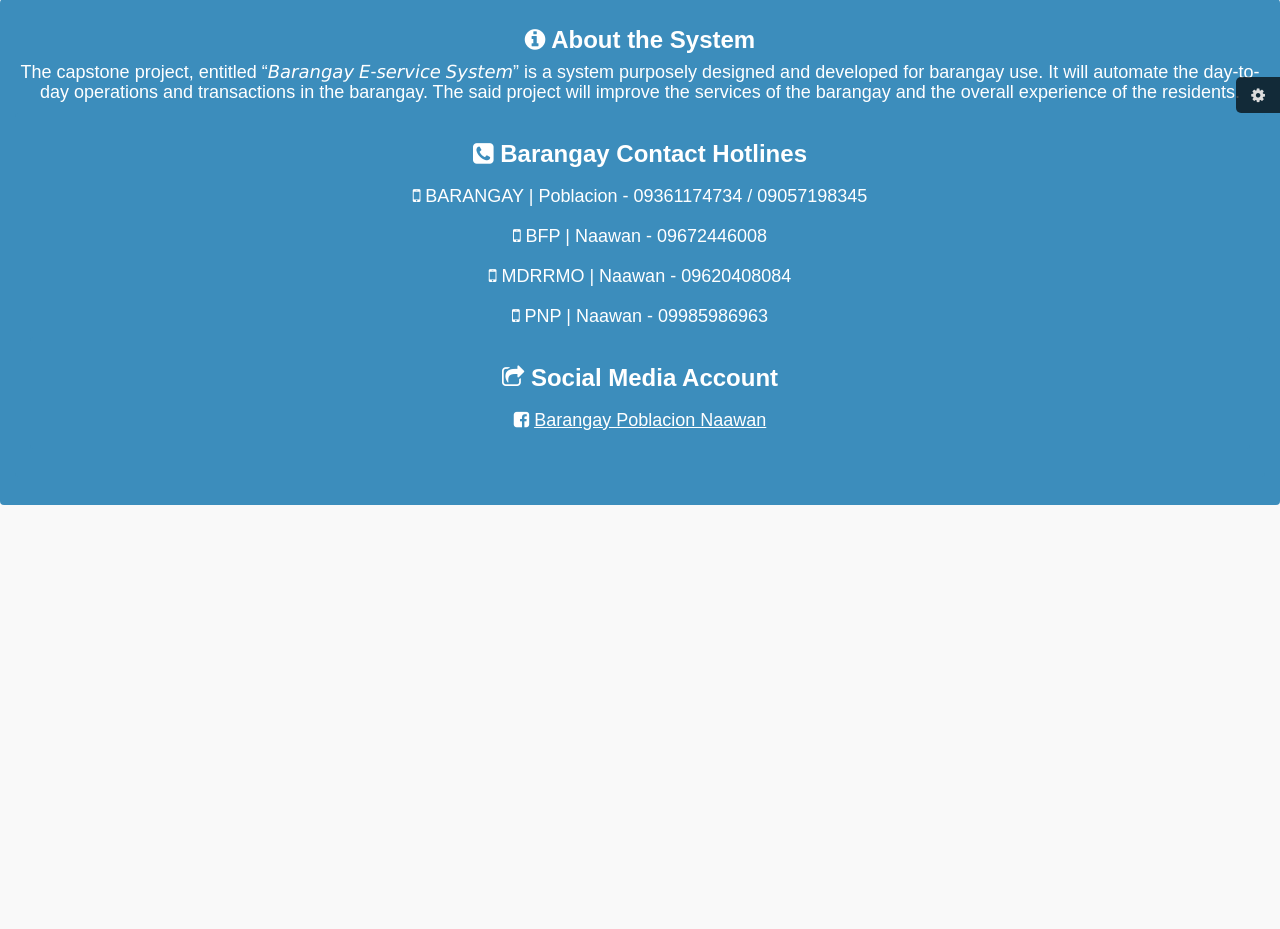
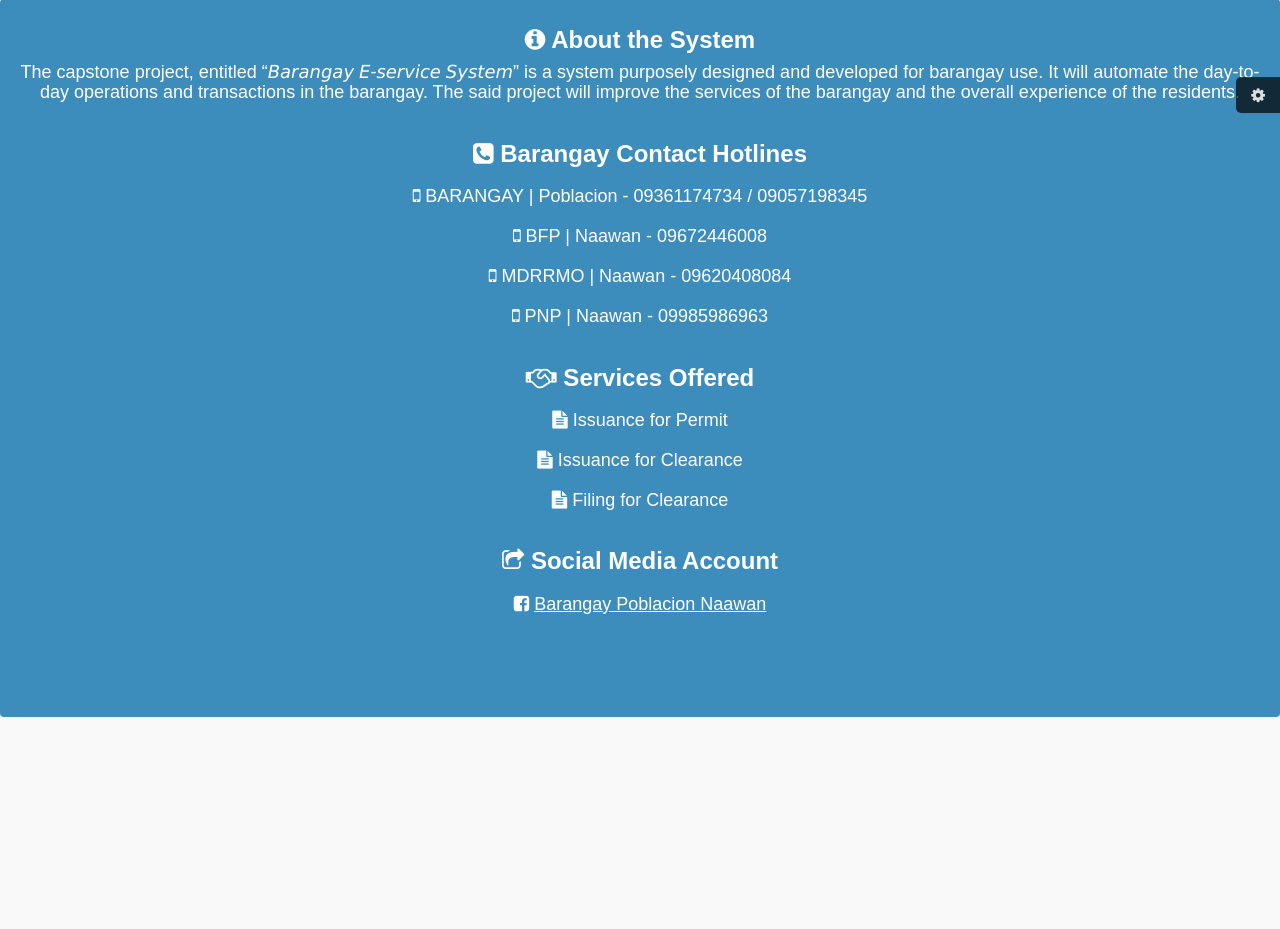
Before and after one commit to syntaxboybe/BESSv.1, a PHP site: page /public/about.php in a window 1280 px wide. Shown: the part 73-1002 px from the top of the page. Run offline with PHP 8.4, Linux system fonts and the light colour scheme.

Commit message:
feat: services info

```diff
--- a/public/about.php
+++ b/public/about.php
@@ -60,11 +60,12 @@
 
 <div class="wrapper row-offcanvas row-offcanvas-left">
 
-
+         <!--ABOUT-->
 <div class="breadcrumb justify-content-center text-center" style="background-color: #3c8dbc; color: white;">
     <h3><b><i class="fa fa-info-circle" aria-hidden="true"></i> About the System</b></h3>
       <h4>The capstone project, entitled “𝘉𝘢𝘳𝘢𝘯𝘨𝘢𝘺 𝘌-𝘴𝘦𝘳𝘷𝘪𝘤𝘦 𝘚𝘺𝘴𝘵𝘦𝘮” is a system purposely designed and developed for barangay use. It will automate the day-to-day operations and transactions in the barangay. The said project will improve the services of the barangay and the overall experience of the residents.</h4>
 
+        <!--HOTLINES-->
 <div class="breadcrumb justify-content-center text-center" style="margin-top: 10px; background-color: #3c8dbc; color: white; ">
     <h3><b><i class="fa fa-phone-square" aria-hidden="true"></i> Barangay Contact Hotlines</b></h3>
       <h4><i class="fa fa-mobile" aria-hidden="true" style="margin-top: 10px;"></i> BARANGAY | Poblacion - 09361174734 / 09057198345</h4>
@@ -72,6 +73,14 @@
       <h4><i class="fa fa-mobile" aria-hidden="true" style="margin-top: 10px;"></i> MDRRMO | Naawan - 09620408084</h4>
       <h4><i class="fa fa-mobile" aria-hidden="true" style="margin-top: 10px;"></i> PNP | Naawan - 09985986963</h4>
 
+          <!--SERVICES-->
+<div class="breadcrumb justify-content-center text-center" style="margin-top: 10px; background-color: #3c8dbc; color: white; ">
+    <h3><b><i class="fa fa-handshake-o" aria-hidden="true"></i> Services Offered</b></h3>
+            <h4><i class="fa fa-file-text" aria-hidden="true" style="margin-top: 10px;"></i> Issuance for Permit</h4>
+            <h4><i class="fa fa-file-text" aria-hidden="true" style="margin-top: 10px;"></i> Issuance for Clearance</h4>
+            <h4><i class="fa fa-file-text" aria-hidden="true" style="margin-top: 10px;"></i> Filing for Clearance</h4>
+
+            <!--SMA-->
 <div class="breadcrumb justify-content-center text-center" style="margin-top: 10px; background-color: #3c8dbc; color: white; ">
     <h3><b><i class="fa fa-share-square-o" aria-hidden="true"></i> Social Media Account</b></h3>
       <h4><i class="fa fa-facebook-square aria-hidden="true" style="margin-top: 10px;"></i> <a href="https://web.facebook.com/profile.php?id=61556262989223" style="color: white; text-decoration: underline;"> Barangay Poblacion Naawan</a></h4>
```
